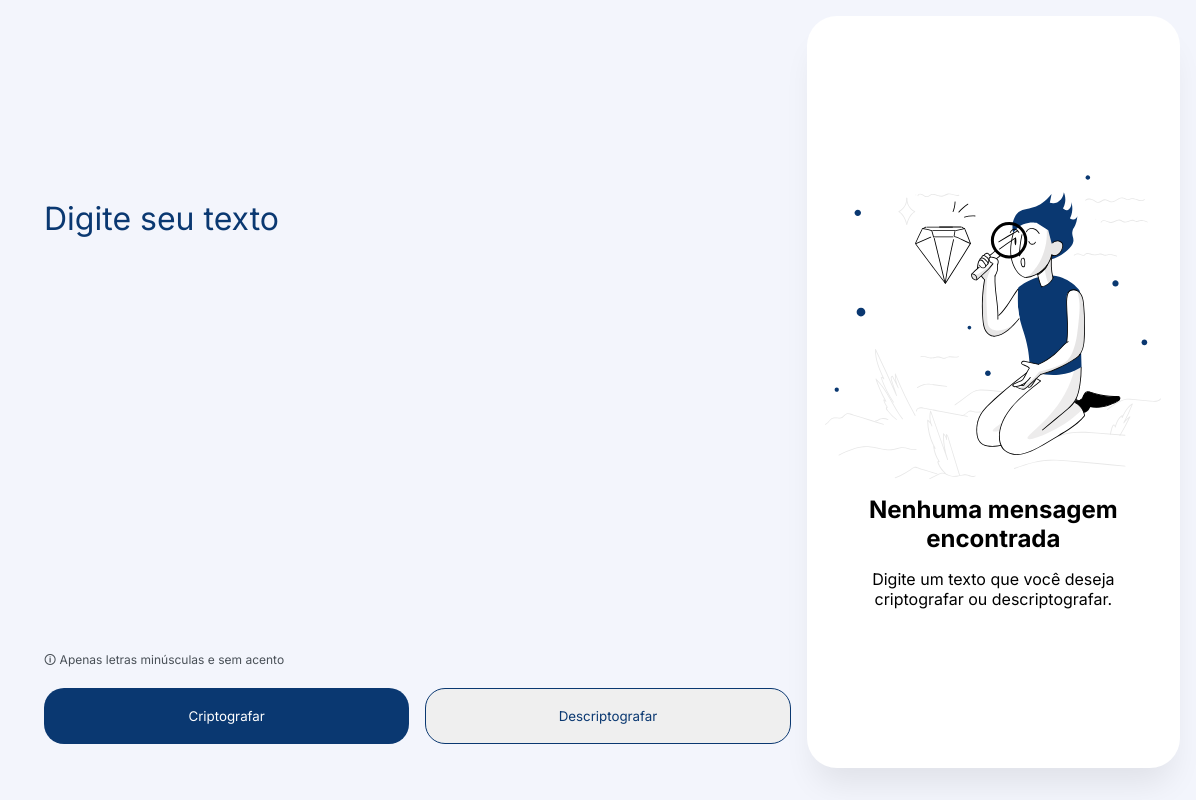
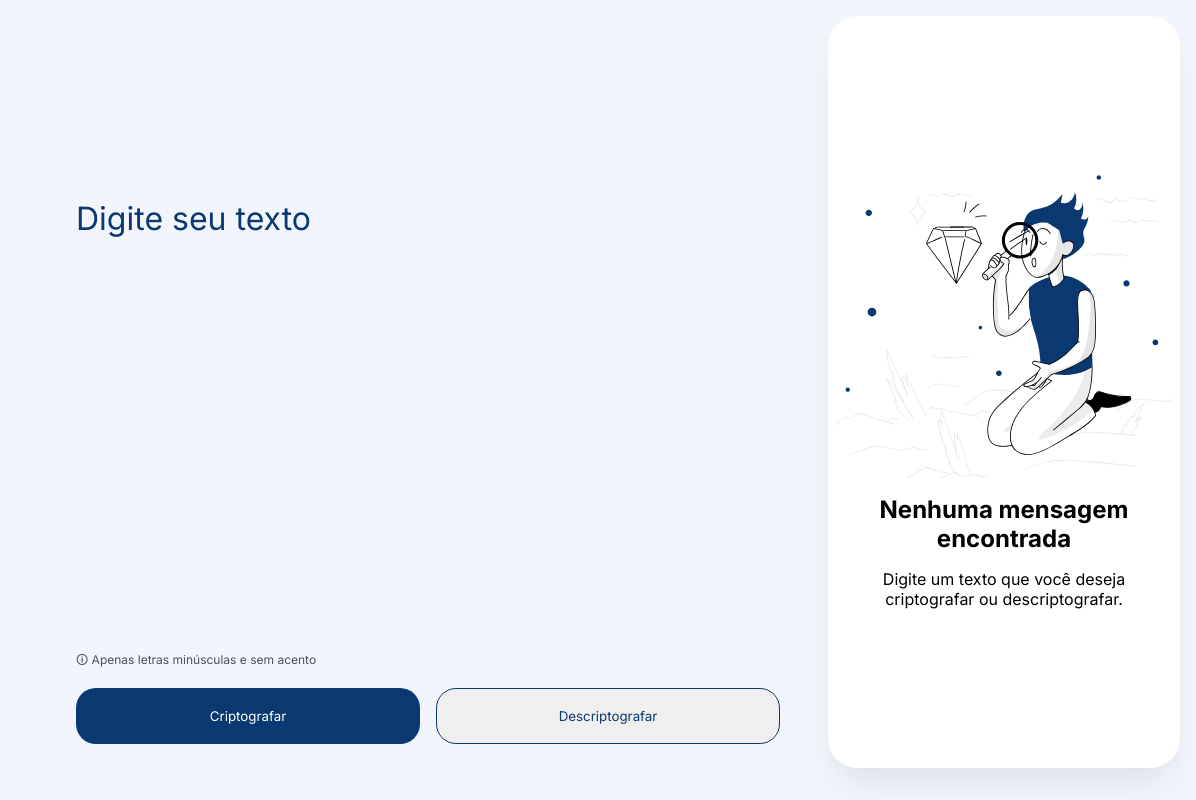
Before and after one commit to gabezy/decodificador-challenge-1, a website with bundled scripts: page index.html in a window 1280 px wide. Shown: the full height of the page, 84-1280 px from the left. Built offline with nearby package versions, Linux system fonts and the light colour scheme.

Commit message:
minor fix

```diff
--- a/css/style.css
+++ b/css/style.css
@@ -19,7 +19,7 @@ body {
   margin: 1rem auto;
   display: grid;
   grid-template-columns: auto 2fr 1fr;
-  gap: 5rem 1rem;
+  gap: 5rem 3rem;
   padding: 0 1rem;
 }
 
```
